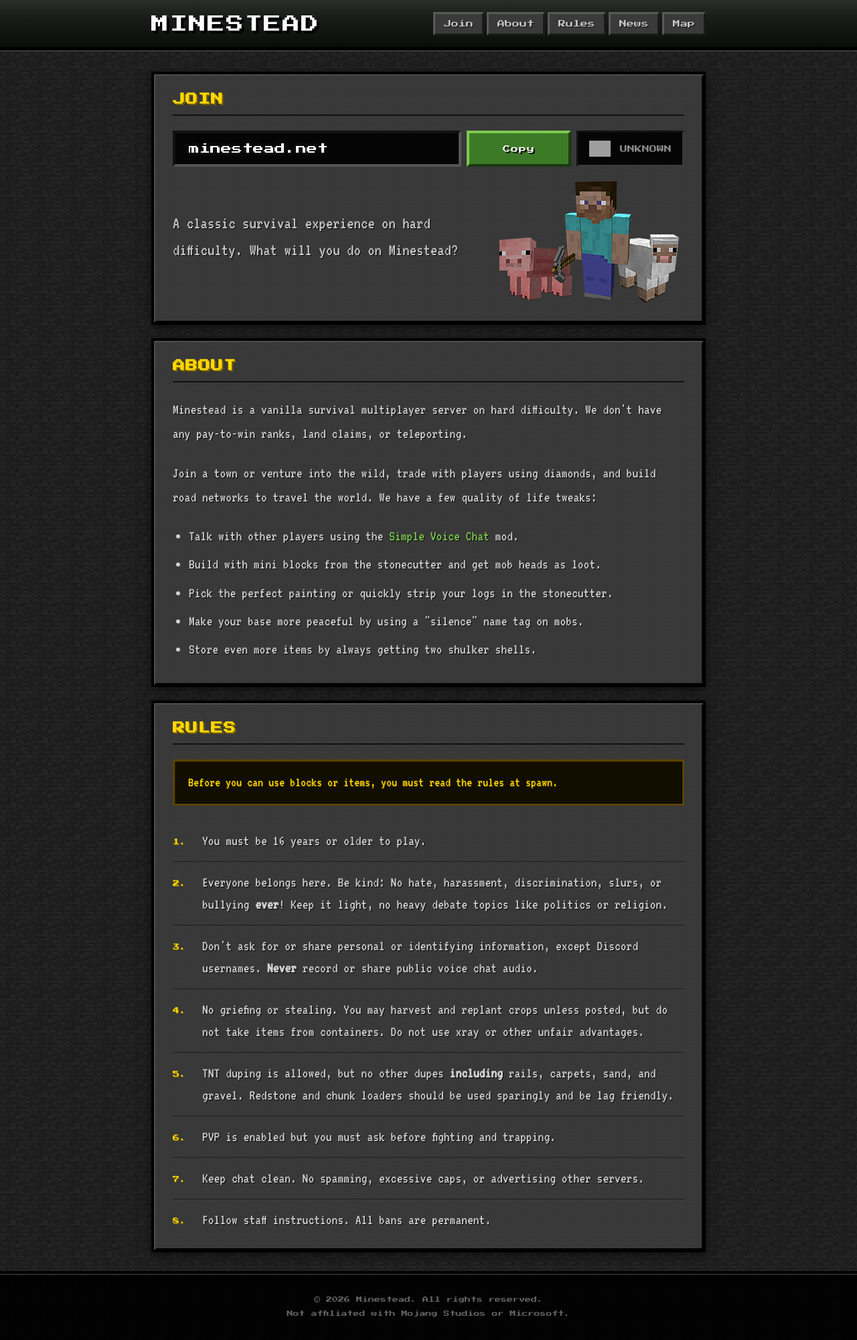
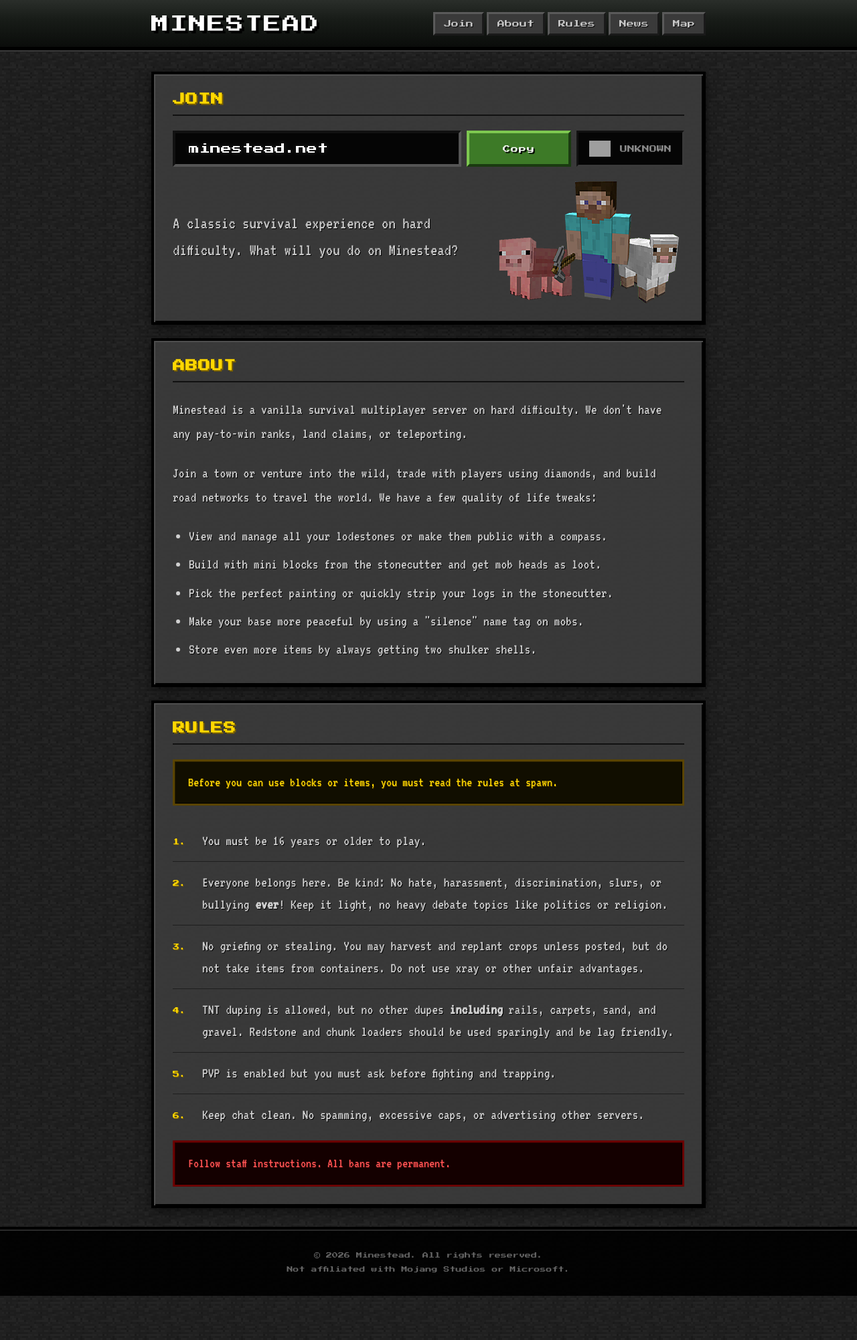
Before and after one commit to minesteadmc/minestead.net, a Jekyll site: the page built from index.html, in a window 1280 px wide. Shown: the whole page at 67% size. Built offline with Jekyll 4.4.1, drawn with Linux system fonts in a browser that asks for light colours; after the commit the page ends 1935 px from its top, so only the background shows below that; grey boxes are pictures that could not be loaded.

Commit message:
Update rules and about

```diff
--- a/assets/style/style.css
+++ b/assets/style/style.css
@@ -453,6 +453,16 @@
   line-height: 1.55;
 }
 
+.rules-notice-error {
+  background: #140000;
+  border-color: #6a0000;
+  box-shadow: inset 1px 1px 0 #300000, inset -1px -1px 0 #000;
+  color: #ff5555;
+  text-shadow: 1px 1px 0 #3a0000;
+  margin-top: 22px;
+  margin-bottom: 0;
+}
+
 /* ── How to Join ── */
 
 .steps {
--- a/index.html
+++ b/index.html
@@ -48,7 +48,7 @@
           Join a town or venture into the wild, trade with players using diamonds, and build road networks to travel the world. We have a few quality of life tweaks:
         </p>
         <ul class="about-list">
-          <li>Talk with other players using the <a href="https://modrinth.com/plugin/simple-voice-chat" target="_blank">Simple Voice Chat</a> mod.</li>
+          <li>View and manage all your lodestones or make them public with a compass.</li>
           <li>Build with mini blocks from the stonecutter and get mob heads as loot.</li>
           <li>Pick the perfect painting or quickly strip your logs in the stonecutter.</li>
           <li>Make your base more peaceful by using a "silence" name tag on mobs.</li>
@@ -75,29 +75,24 @@
           </li>
           <li>
             <span class="rule-num">3.</span>
-            <span>Don't ask for or share personal or identifying information, except Discord usernames. <strong>Never</strong> record or share public voice chat audio.</span>
+            <span>No griefing or stealing. You may harvest and replant crops unless posted, but do not take items from containers. Do not use xray or other unfair advantages.</span>
           </li>
           <li>
             <span class="rule-num">4.</span>
-            <span>No griefing or stealing. You may harvest and replant crops unless posted, but do not take items from containers. Do not use xray or other unfair advantages.</span>
+            <span>TNT duping is allowed, but no other dupes <strong>including</strong> rails, carpets, sand, and gravel. Redstone and chunk loaders should be used sparingly and be lag friendly.</span>
           </li>
           <li>
             <span class="rule-num">5.</span>
-            <span>TNT duping is allowed, but no other dupes <strong>including</strong> rails, carpets, sand, and gravel. Redstone and chunk loaders should be used sparingly and be lag friendly.</span>
+            <span>PVP is enabled but you must ask before fighting and trapping.</span>
           </li>
           <li>
             <span class="rule-num">6.</span>
-            <span>PVP is enabled but you must ask before fighting and trapping.</span>
-          </li>
-          <li>
-            <span class="rule-num">7.</span>
             <span>Keep chat clean. No spamming, excessive caps, or advertising other servers.</span>
           </li>
-          <li>
-            <span class="rule-num">8.</span>
-            <span>Follow staff instructions. All bans are permanent.</span>
-          </li>
         </ul>
+        <div class="rules-notice rules-notice-error">
+          Follow staff instructions. All bans are permanent.
+        </div>
       </div>
     </section>
 
```
